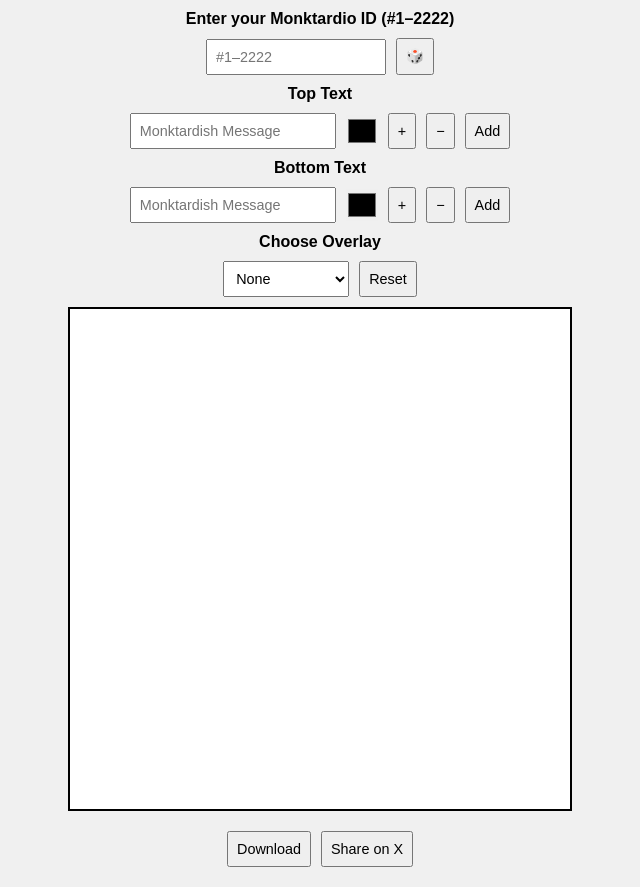
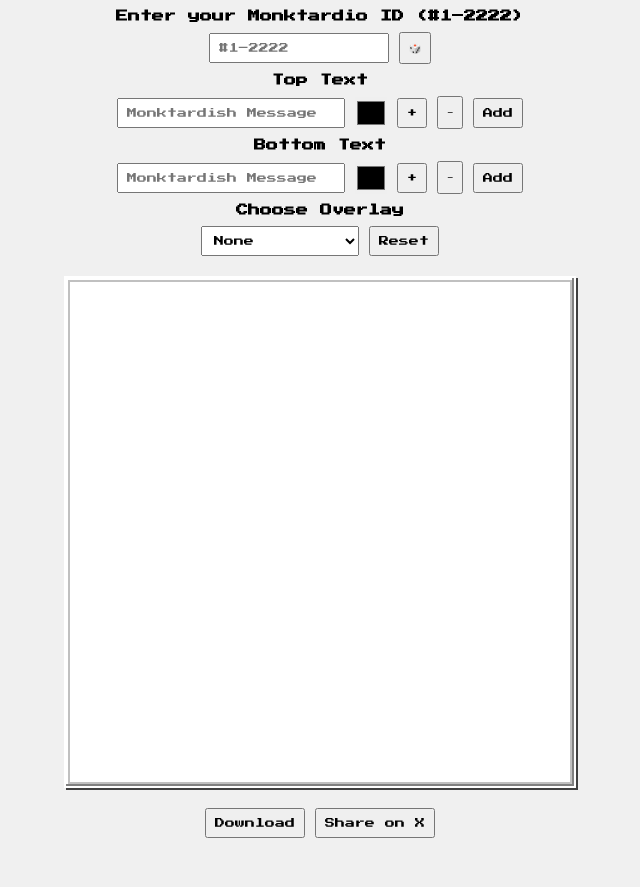
Before and after one commit to Conqueror1903/monktardio-meme-editor, a plain HTML site: page index.html in a window 1280 px wide. Shown: the whole page, without its empty margins (320-960 px from the left). After the commit the page ends 858 px from the top, so only its background shows below. Drawn offline with Linux system fonts and the light colour scheme.

Commit message:
Add files via upload

```diff
--- a/index.html
+++ b/index.html
@@ -4,9 +4,13 @@
   <meta charset="UTF-8" />
   <meta name="viewport" content="width=device-width, initial-scale=1" />
   <title>Monktardio Meme Editor</title>
+
+  <!-- Fonts -->
+  <link href="https://fonts.googleapis.com/css2?family=Anton&family=Press+Start+2P&display=swap" rel="stylesheet">
+
   <style>
     body {
-      font-family: Arial, sans-serif;
+      font-family: 'Press Start 2P', monospace;
       background: #f0f0f0;
       margin: 0;
       padding: 10px;
@@ -32,6 +36,7 @@
       font-weight: bold;
       text-align: center;
       width: 100%;
+      font-size: 12px;
     }
 
     input[type="number"],
@@ -39,8 +44,8 @@
     select,
     button {
       padding: 8px;
-      font-size: 0.9rem;
-      font-family: inherit;
+      font-size: 10px;
+      font-family: 'Press Start 2P', monospace;
     }
 
     input[type="number"] {
@@ -55,8 +60,21 @@
       cursor: pointer;
     }
 
+    /* Windows 95-Stil für den Canvas-Rahmen */
+    .win95-frame {
+      background: #c0c0c0;
+      padding: 4px;
+      border: 2px solid #fff;
+      box-shadow:
+        inset -2px -2px 0 #808080,
+        inset 2px 2px 0 #fff,
+        2px 2px 0 #404040;
+      margin-top: 10px;
+    }
+
     #memeCanvas {
-      border: 2px solid black;
+      border: none;
+      image-rendering: pixelated;
       background: white;
       cursor: grab;
     }
@@ -96,7 +114,9 @@
     <button onclick="resetCanvas()">Reset</button>
   </div>
 
-  <canvas id="memeCanvas" width="500" height="500"></canvas>
+  <div class="win95-frame">
+    <canvas id="memeCanvas" width="500" height="500"></canvas>
+  </div>
 
   <div class="row download-row">
     <button onclick="downloadImage()">Download</button>
@@ -182,6 +202,7 @@
         overlays.push({ img, x: 0, y: 0 });
         drawAll();
       };
+      img.onerror = () => alert(`Overlay '${name}' konnte nicht geladen werden.`);
     }
 
     function drawAll() {
@@ -190,7 +211,7 @@
       overlays.forEach(o => ctx.drawImage(o.img, o.x, o.y, canvas.width, canvas.height));
 
       Object.values(texts).forEach(t => {
-        ctx.font = `bold ${t.size}px "Comic Sans MS", Impact, sans-serif`;
+        ctx.font = `bold ${t.size}px 'Anton', Impact, sans-serif`;
         ctx.textAlign = "center";
         ctx.fillStyle = "#000";
         ctx.fillText(t.text, t.x + 2, t.y + 2); // Shadow
@@ -205,7 +226,7 @@
       const y = e.clientY - rect.top;
 
       Object.entries(texts).forEach(([id, t]) => {
-        ctx.font = `bold ${t.size}px "Comic Sans MS", Impact, sans-serif`;
+        ctx.font = `bold ${t.size}px 'Anton', Impact, sans-serif`;
         const width = ctx.measureText(t.text).width;
         const height = t.size;
         if (
```
